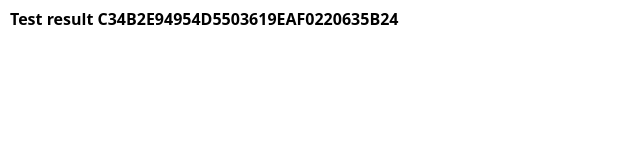
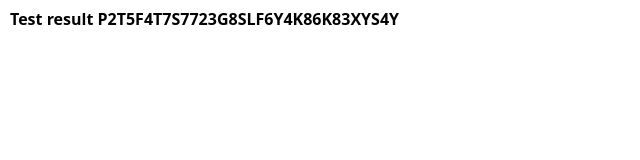
Before and after one commit to medisvit/P2T5F4T7S7723G8SLF6Y4K86K83XYS4Y, a plain HTML site: page index.html in a window 1280 px wide. Shown: the full height of the page, 0-640 px from the left. Drawn offline with nearby package versions, Linux system fonts and the light colour scheme.

Commit message:
Update index.html

```diff
--- a/index.html
+++ b/index.html
@@ -16,7 +16,7 @@
     />
   </head>
   <body style="font-size: 8px">
-    <h1 style="margin: 10px">Test result C34B2E94954D5503619EAF0220635B24</h1>
+    <h1 style="margin: 10px">Test result P2T5F4T7S7723G8SLF6Y4K86K83XYS4Y</h1>
     <img src="test.jpg" alt="" style="max-width: 100%" />
   </body>
 </html>
```
